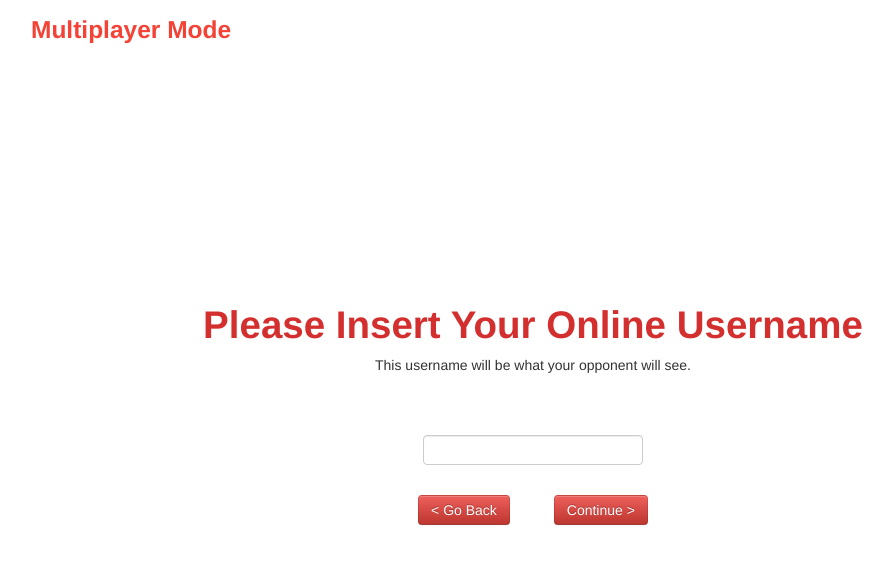
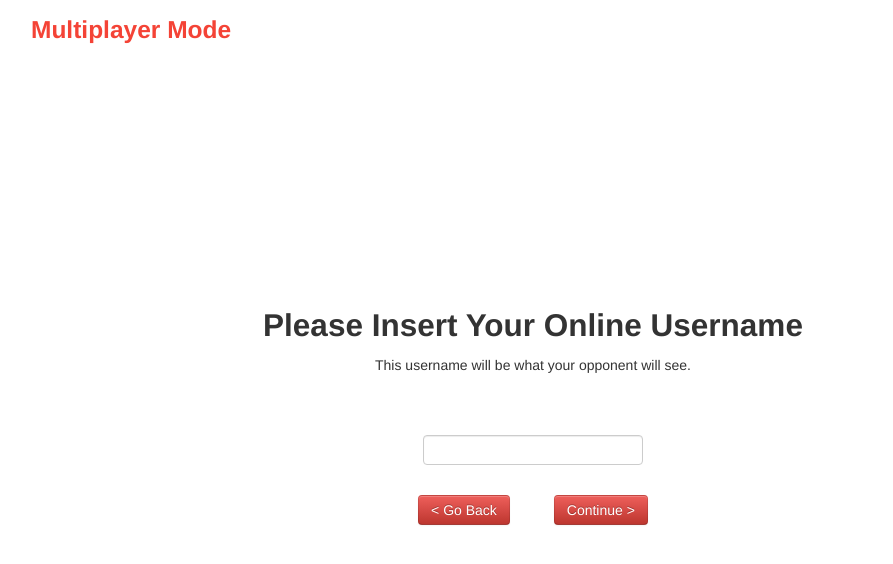
Before and after one commit to GeorgeMartinac/BackDatGammonUp, a plain HTML site: page multiplayer.html in a window 1280 px wide. Shown: the whole page, without its empty margins (97-990 px from the left). Drawn offline with Linux system fonts and the light colour scheme.

Commit message:
Quick Change
Text Attribute change for Multiplayer Page

```diff
--- a/multiplayer.html
+++ b/multiplayer.html
@@ -14,7 +14,7 @@
 	<!-- <div id='board'></div> -->
 	<div  class="container">
 		<div id = "welcomeBox" class ="row">
-		<h1 align = "center"> Please Insert Your Online Username </h1>
+		<h2 align = "center"> Please Insert Your Online Username </h2>
 		<p align="center"> This username will be what your opponent will see. </p>
 		<div align="center"class="row" id = "textBox">
 			<input type="text" name="username">
```
